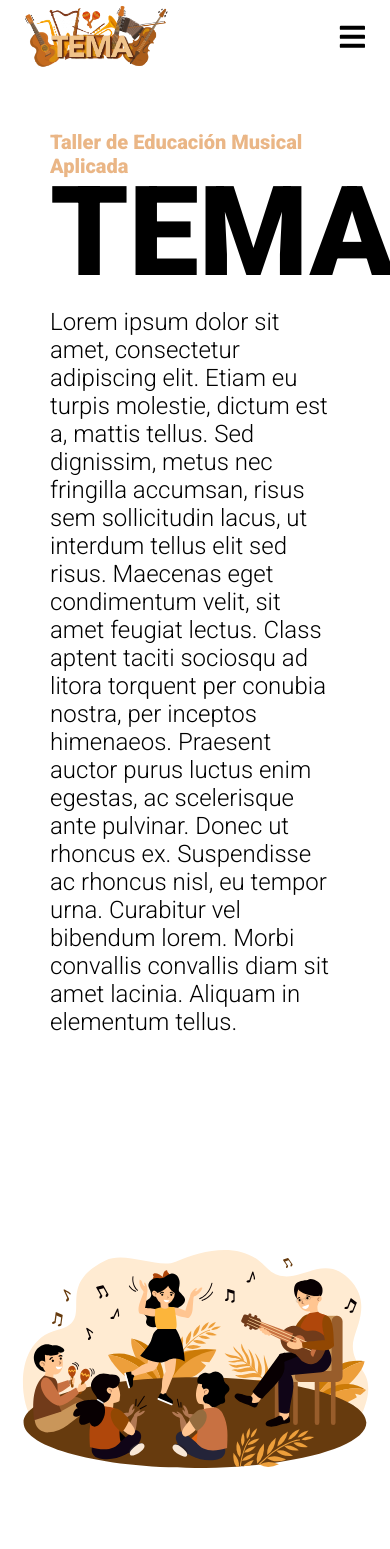
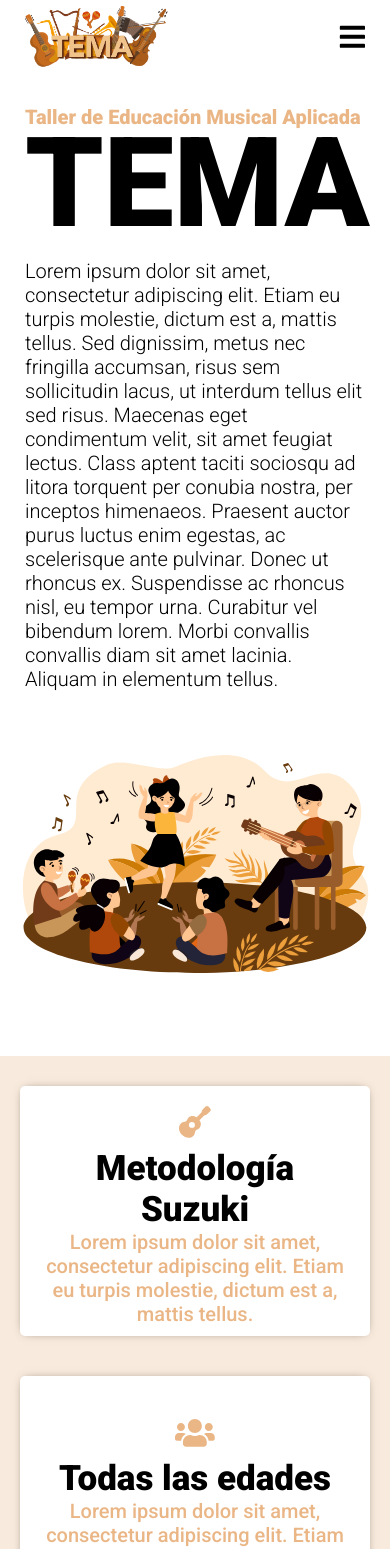
Before and after one commit to vperalta19/temataller, a React (Create React App) app: page / in a window 390 px wide. Shown: the top 1549 px of the page. Built offline with nearby package versions, Linux system fonts and the light colour scheme.

Commit message:
subo inicio

```diff
--- a/src/assets/css/Inicio.css
+++ b/src/assets/css/Inicio.css
@@ -3,11 +3,13 @@
   flex-direction: column;
   width: 100%;
   height: 100%;
+  background-color: #f8eadc;
 }
 
 .inicio-container .presentacion-container {
   display: flex;
   flex-direction: row;
+  background-color: white;
 }
 
 .inicio-container .presentacion-container .image-container {
@@ -57,18 +59,47 @@
 .inicio-container .info-boxes-container {
   display: flex;
   flex-direction: row;
+  padding-top: 10px;
+  padding-bottom: 10px;
+  margin-top: 50px;
+  background-color: #f8eadc;
 }
 
 .inicio-container .info-boxes-container .info-box {
   flex: 1;
-  height: 400px;
-  border-radius: 10px;
+  height: 250px;
+  padding: 25px;
+  border-radius: 5px;
   box-shadow: 0px 0px 10px -5px rgba(0, 0, 0, 0.7);
+  background-color: white;
+  justify-content: center;
+  align-items: center;
+  display: flex;
+  flex-direction: column;
 }
 
 .inicio-container .info-boxes-container .info-box:first-child, .inicio-container .info-boxes-container .info-box:last-child {
-  margin-left: 100px;
-  margin-right: 100px;
+  margin-left: 25px;
+  margin-right: 25px;
+}
+
+.inicio-container .info-boxes-container .info-box .title {
+  font-style: normal;
+  font-weight: 900;
+  font-size: 50px;
+  color: black;
+}
+
+.inicio-container .info-boxes-container .info-box .text {
+  font-style: normal;
+  font-weight: 500;
+  font-size: 20px;
+  color: #EAB686;
+}
+
+.inicio-container .info-boxes-container .info-box .icon {
+  color: #EAB686;
+  margin: 10px;
 }
 
 @media screen and (max-width: 960px) {
@@ -83,8 +114,45 @@
     flex-direction: column !important;
   }
   .info-boxes-container .info-box {
-    height: 500px !important;
+    height: 250px !important;
     flex: auto !important;
-    margin: 50px !important;
+    margin: 20px !important;
   }
 }
+
+@media screen and (max-width: 500px) {
+  .presentacion-container {
+    flex-direction: column !important;
+  }
+  .presentacion-container .image-container {
+    flex: auto !important;
+    height: 250px;
+  }
+  .presentacion-container .text-container {
+    padding: 25px !important;
+  }
+  .presentacion-container .text-container .subtitle {
+    font-size: 125px !important;
+  }
+  .presentacion-container .text-container .info {
+    font-size: 20px !important;
+  }
+  .info-boxes-container {
+    flex-direction: column !important;
+  }
+  .info-boxes-container .info-box {
+    height: 200px !important;
+    flex: auto !important;
+    margin: 20px !important;
+  }
+  .info-boxes-container .info-box .title {
+    font-size: 35px !important;
+  }
+  .info-boxes-container .info-box .text {
+    font-size: 10px;
+  }
+  .info-boxes-container .info-box .icon {
+    color: white;
+    margin: 10px;
+  }
+}
--- a/src/assets/css/Inicio.scss
+++ b/src/assets/css/Inicio.scss
@@ -3,9 +3,11 @@
     flex-direction: column;
     width: 100%;
     height: 100%;
+    background-color: #f8eadc;
     .presentacion-container{
         display: flex;
         flex-direction: row;
+        background-color: white;
         .image-container{
             flex: 1;
             background-image: url('../img/clasemusica.svg');
@@ -50,15 +52,42 @@
     .info-boxes-container{
         display: flex;
         flex-direction: row;
-
+        padding-top: 10px;
+        padding-bottom: 10px;
+        margin-top: 50px;
+        background-color: #f8eadc;
         .info-box{
             flex:1;
-            height: 400px;
-            border-radius: 10px;
+            height: 250px;
+            padding: 25px;
+            border-radius: 5px;
             box-shadow: 0px 0px 10px -5px rgba(0, 0, 0, 0.7);
+            // border: solid 2px#9b7852;
+            background-color: white;
+            justify-content: center;
+            align-items: center;
+            display: flex;
+            flex-direction: column;
+
             &:first-child, &:last-child{
-                margin-left: 100px;
-                margin-right: 100px;
+                margin-left: 25px;
+                margin-right: 25px;
+            }
+            .title{
+                font-style: normal;
+                font-weight: 900;
+                font-size: 50px;
+                color: black;
+            }
+            .text{
+                font-style: normal;
+                font-weight: 500;
+                font-size: 20px;
+                color: #EAB686;
+            }
+            .icon{
+                color: #EAB686;
+                margin: 10px;
             }
         }
     }
@@ -75,9 +104,47 @@
     .info-boxes-container{
         flex-direction: column !important;
         .info-box{
-            height: 500px !important;
+            height: 250px !important;
             flex: auto !important;
-            margin: 50px !important;
+            margin: 20px !important;
         }
     }
 }
+
+@media screen and (max-width: 500px) {
+    .presentacion-container{
+        flex-direction: column !important;
+        .image-container{
+            flex: auto !important;
+            height: 250px;
+        }
+        .text-container{
+            padding: 25px !important;
+            .subtitle{
+                font-size: 125px !important;
+
+            }
+            .info{
+                font-size: 20px !important;
+            }
+        }
+    }
+    .info-boxes-container{
+        flex-direction: column !important;
+        .info-box{
+            height: 200px !important;
+            flex: auto !important;
+            margin: 20px !important;
+            .title{
+                font-size: 35px !important;
+            }
+            .text{
+                font-size: 10px;
+            }
+            .icon{
+                color: white;
+                margin: 10px;
+            }
+        }
+    }
+}
--- a/src/pages/Contacto.js
+++ b/src/pages/Contacto.js
@@ -15,20 +15,20 @@ export default class Contacto extends Component {
                         </div>
                     </div>
                     <div className='social-media'>
-                        <a target="_blank" href='https://www.instagram.com/temataller/?utm_medium=copy_link' style={{textDecoration:'none',color: 'black'}}>
+                        <a rel="noreferrer" target="_blank" href='https://www.instagram.com/temataller/?utm_medium=copy_link' style={{textDecoration:'none',color: 'black'}}>
                             <FontAwesomeIcon icon={faInstagram} className='icon'/>
                         </a>
-                        <a target="_blank" href='https://twitter.com/roberprofmus' style={{textDecoration:'none',color: 'black'}}>
+                        <a rel="noreferrer" target="_blank" href='https://twitter.com/roberprofmus' style={{textDecoration:'none',color: 'black'}}>
                             <FontAwesomeIcon icon={faTwitter} className='icon' />
                         </a>
-                        <a target="_blank" href='https://es-la.facebook.com/TemaTaller' style={{textDecoration:'none',color: 'black'}}>
+                        <a rel="noreferrer" target="_blank" href='https://es-la.facebook.com/TemaTaller' style={{textDecoration:'none',color: 'black'}}>
                             <FontAwesomeIcon icon={faFacebook} className='icon' />
                         </a>
-                        <a target="_blank" href='https://www.youtube.com/channel/UCMNWeu1OY1GETJpN2xF0qaQ' style={{textDecoration:'none',color: 'black'}}>
+                        <a rel="noreferrer" target="_blank" href='https://www.youtube.com/channel/UCMNWeu1OY1GETJpN2xF0qaQ' style={{textDecoration:'none',color: 'black'}}>
                             <FontAwesomeIcon icon={faYoutube} className='icon' />
                         </a>
                     </div>
-                    <a target="_blank" className='send-wpp' href='https://wa.me/543854044595?text=Hola! Me gustaría saber mas de las clases.'>
+                    <a rel="noreferrer" target="_blank" className='send-wpp' href='https://wa.me/543854044595?text=Hola! Me gustaría saber mas de las clases.'>
                         <FontAwesomeIcon icon={faWhatsapp} className='icon'/>
                         <div className='send-wpp-text'>Enviar mensaje por Whats App</div>
                     </a>
--- a/src/pages/Inicio.js
+++ b/src/pages/Inicio.js
@@ -1,5 +1,7 @@
 import React, { Component } from 'react';
 import '../assets/css/Inicio.css'
+import { FontAwesomeIcon } from '@fortawesome/react-fontawesome'
+import { faGuitar, faUsers } from '@fortawesome/free-solid-svg-icons'
 
 export default class Inicio extends Component {
   render() {
@@ -23,13 +25,35 @@ export default class Inicio extends Component {
 				</div>
 				<div className='info-boxes-container'>
 					<div className='info-box'>
+						<FontAwesomeIcon icon={faGuitar} className='icon'/>
 
+						<div className='title'>
+							Metodología Suzuki
+						</div>
+						<div className='text'>
+							Lorem ipsum dolor sit amet, consectetur adipiscing elit. Etiam eu turpis molestie, dictum est a,
+                            mattis tellus.
+						</div>
 					</div>
 					<div className='info-box'>
-
+						<FontAwesomeIcon icon={faUsers} className='icon'/>
+						<div className='title'>
+							Todas las edades
+						</div>
+						<div className='text'>
+							Lorem ipsum dolor sit amet, consectetur adipiscing elit. Etiam eu turpis molestie, dictum est a,
+                            mattis tellus.
+						</div>
 					</div>
 					<div className='info-box'>
-
+						<FontAwesomeIcon icon={faGuitar} className='icon'/>
+						<div className='title'>
+							Blablabla
+						</div>
+						<div className='text'>
+							Lorem ipsum dolor sit amet, consectetur adipiscing elit. Etiam eu turpis molestie, dictum est a,
+                            mattis tellus.
+						</div>
 					</div>
 				</div>
             </div>
--- a/src/pages/SobreNosotros.js
+++ b/src/pages/SobreNosotros.js
@@ -22,16 +22,16 @@ export default class SobreNosotros extends Component {
                         </div>
                     </div>
                     <div className='social-media'>
-                        <a target="_blank" href='https://www.instagram.com/roberto00peralta/?hl=es-la' style={{textDecoration:'none',color: 'black'}}>
+                        <a rel="noreferrer" target="_blank" href='https://www.instagram.com/roberto00peralta/?hl=es-la' style={{textDecoration:'none',color: 'black'}}>
                             <FontAwesomeIcon icon={faInstagram} className='icon'/>
                         </a>
-                        <a target="_blank" href='https://twitter.com/roberto_peralta' style={{textDecoration:'none',color: 'black'}}>
+                        <a rel="noreferrer" target="_blank" href='https://twitter.com/roberto_peralta' style={{textDecoration:'none',color: 'black'}}>
                             <FontAwesomeIcon icon={faTwitter} className='icon' />
                         </a>
-                        <a target="_blank" href='https://m.facebook.com/people/Roberto-F-Peralta/1381050629' style={{textDecoration:'none',color: 'black'}}>
+                        <a rel="noreferrer" target="_blank" href='https://m.facebook.com/people/Roberto-F-Peralta/1381050629' style={{textDecoration:'none',color: 'black'}}>
                             <FontAwesomeIcon icon={faFacebook} className='icon' />
                         </a>
-                        <a target="_blank" href='https://www.youtube.com/user/arribalosbeatles' style={{textDecoration:'none',color: 'black'}}>
+                        <a rel="noreferrer" target="_blank" href='https://www.youtube.com/user/arribalosbeatles' style={{textDecoration:'none',color: 'black'}}>
                             <FontAwesomeIcon icon={faYoutube} className='icon' />
                         </a>
                     </div>
```
Also changed, not shown: src/assets/css/Inicio.min.css (+1 -1 lines).
